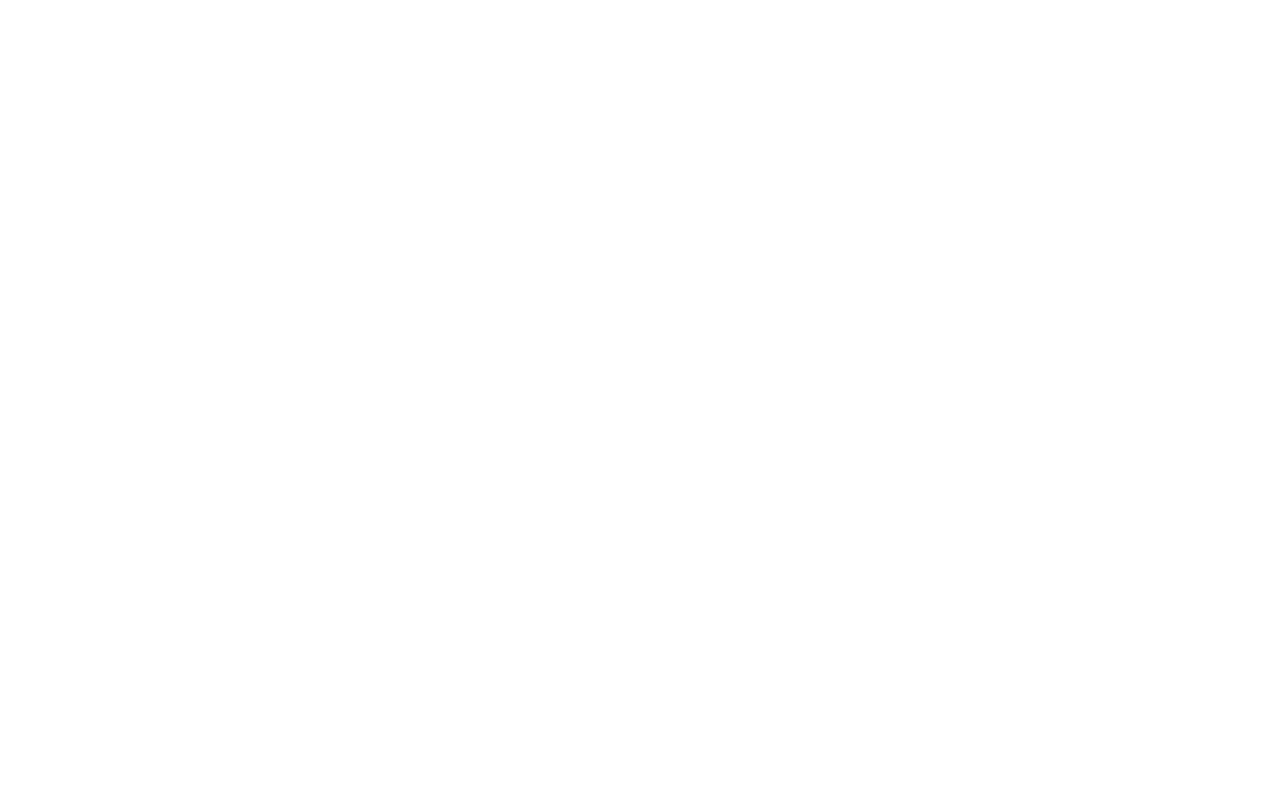
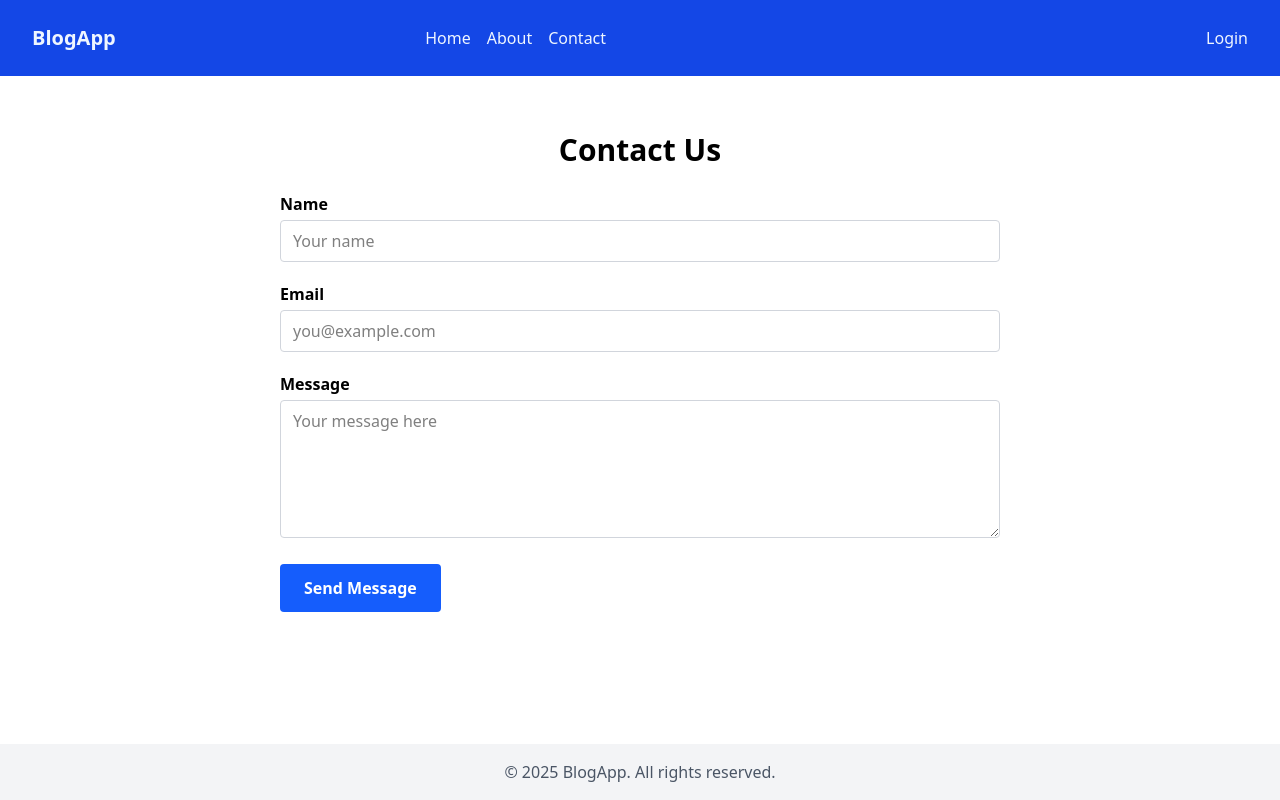
Before and after one commit to masudranam/story-house, a React (Vite) app: page /contact in a window 1280 px wide. Before the commit this address had no page. Built offline with nearby package versions, Linux system fonts and the light colour scheme.

Commit message:
feat improve

```diff
--- a/src/App.tsx
+++ b/src/App.tsx
@@ -1,11 +1,14 @@
 
+import { BrowserRouter } from "react-router-dom";
 import { UserProvider } from "./context/UserContext";
 import AppRoutes from "./routes/AppRoutes";
 
 function App() {
   return (
     <UserProvider>
-       <AppRoutes />
+      <BrowserRouter>
+         <AppRoutes />
+      </BrowserRouter>
     </UserProvider>
 
   );
--- a/src/components/Navbar.tsx
+++ b/src/components/Navbar.tsx
@@ -34,9 +34,9 @@ const Navbar = () => {
       <h1 className="text-xl font-bold">  <Link to="/" >BlogApp</Link></h1>
 
       <div className="space-x-4">
-        <Link to="/" className="hover:underline ">Home</Link>
-        <Link to="#" className="hover:underline">About</Link>
-        <Link to="#" className="hover:underline">Contact</Link>
+        <Link to="/" className="hover:underline">Home</Link>
+        <Link to="/about" className="hover:underline">About</Link>
+        <Link to="/contact" className="hover:underline mr-150">Contact</Link>
 
         {user?.username ? (
           <div className="inline-block relative" ref={dropdownRef}>
--- a/src/components/PostCard.tsx
+++ b/src/components/PostCard.tsx
@@ -1,4 +1,3 @@
-import { MessageCircle, ThumbsUp } from 'lucide-react';
 import { useState } from 'react';
 import { Link } from 'react-router-dom';
 import type { Props } from '../dtos/PostCardProps.dto';
@@ -87,7 +86,7 @@ const PostCard = ({
           <Link
             to={`/profile/${authorId}`}
             onClick={e => e.stopPropagation()}
-            className="text-blue-600 hover:underline"
+            className="text-blue-600 hover:font-bold"
           >
             {author.name}
           </Link>{' '}
--- a/src/main.tsx
+++ b/src/main.tsx
@@ -7,8 +7,6 @@ import './index.css'
 const root = createRoot(document.getElementById('root')!);
 root.render(
   <StrictMode>
-    <BrowserRouter>
         <App />
-    </BrowserRouter>
   </StrictMode>,
 )
--- /dev/null
+++ b/src/pages/About.tsx
@@ -0,0 +1,27 @@
+import React from 'react';
+
+const About = () => {
+  return (
+    <div className="max-w-4xl mx-auto p-6">
+      <h1 className="text-4xl font-bold mb-6 text-center">About Us</h1>
+
+      <p className="mb-4 text-lg leading-relaxed">
+        Welcome to our website! We are passionate about delivering the best content and services
+        to our users. Our mission is to provide valuable information and an excellent user
+        experience.
+      </p>
+
+      <p className="mb-4 text-lg leading-relaxed">
+        Our team consists of experienced professionals who love what they do. We believe in
+        continuous improvement and innovation to serve our community better.
+      </p>
+
+      <p className="mb-4 text-lg leading-relaxed">
+        Thank you for visiting us. If you have any questions or feedback, please don't hesitate
+        to reach out through our contact page.
+      </p>
+    </div>
+  );
+};
+
+export default About;
--- /dev/null
+++ b/src/pages/Contact.tsx
@@ -0,0 +1,74 @@
+import React, { useState } from 'react';
+
+const Contact = () => {
+  const [formData, setFormData] = useState({ name: '', email: '', message: '' });
+
+  const handleChange = (e: React.ChangeEvent<HTMLInputElement | HTMLTextAreaElement>) => {
+    setFormData({ ...formData, [e.target.name]: e.target.value });
+  };
+
+  const handleSubmit = (e: React.FormEvent) => {
+    e.preventDefault();
+    alert(`Thanks for contacting, ${formData.name}!`);
+    setFormData({ name: '', email: '', message: '' });
+  };
+
+  return (
+    <div className="max-w-3xl mx-auto p-6">
+      <h1 className="text-3xl font-bold mb-6 text-center">Contact Us</h1>
+
+      <form onSubmit={handleSubmit} className="space-y-5">
+        <div>
+          <label htmlFor="name" className="block mb-1 font-semibold">Name</label>
+          <input
+            id="name"
+            name="name"
+            type="text"
+            value={formData.name}
+            onChange={handleChange}
+            required
+            className="w-full border border-gray-300 rounded px-3 py-2 focus:outline-none focus:ring-2 focus:ring-blue-500"
+            placeholder="Your name"
+          />
+        </div>
+
+        <div>
+          <label htmlFor="email" className="block mb-1 font-semibold">Email</label>
+          <input
+            id="email"
+            name="email"
+            type="email"
+            value={formData.email}
+            onChange={handleChange}
+            required
+            className="w-full border border-gray-300 rounded px-3 py-2 focus:outline-none focus:ring-2 focus:ring-blue-500"
+            placeholder="you@example.com"
+          />
+        </div>
+
+        <div>
+          <label htmlFor="message" className="block mb-1 font-semibold">Message</label>
+          <textarea
+            id="message"
+            name="message"
+            rows={5}
+            value={formData.message}
+            onChange={handleChange}
+            required
+            className="w-full border border-gray-300 rounded px-3 py-2 resize-y focus:outline-none focus:ring-2 focus:ring-blue-500"
+            placeholder="Your message here"
+          ></textarea>
+        </div>
+
+        <button
+          type="submit"
+          className="bg-blue-600 text-white font-semibold rounded px-6 py-3 hover:bg-blue-700 transition"
+        >
+          Send Message
+        </button>
+      </form>
+    </div>
+  );
+};
+
+export default Contact;
--- a/src/pages/Home.tsx
+++ b/src/pages/Home.tsx
@@ -14,8 +14,6 @@ const Home = () => {
   const [currentPage, setCurrentPage] = useState(1);
   const [totalPages, setTotalPages] = useState(1);
   const [loading, setLoading] = useState(true);
-  const [likesCount, setLikesCount] = useState(0);
-  const [commentsCount, setCommentsCount] = useState(0);
 
   const { user } = useUser();
   const navigate = useNavigate();
@@ -50,7 +48,7 @@ const Home = () => {
     navigate(`/edit-post/${id}`);
   };
 
-  const handleDelete = async (id: string) => {
+  async function handleDelete(id: string) {
     if (confirm('Are you sure you want to delete this post?')) {
       try {
         await API.delete(`/stories/${id}`);
@@ -59,7 +57,7 @@ const Home = () => {
         console.error('Failed to delete post:', error);
       }
     }
-  };
+  }
 
   return (
     <div className="max-w-6xl mx-auto px-4 py-6">
@@ -104,7 +102,7 @@ const Home = () => {
             />
           ))
         ) : (
-          <p className="text-gray-600 col-span-full">No matching posts found.</p>
+          <p className="text-gray-600 col-span-full">No posts found.</p>
         )}
       </div>
 
--- a/src/pages/ProfilePage.tsx
+++ b/src/pages/ProfilePage.tsx
@@ -22,16 +22,16 @@ const Profile = () => {
   const isOwnProfile = !userId || userId === user?.userId;
 
   useEffect(() => {
-
-    // if (!user) {
-    //   navigate('/login');
-    //   return;
-    // }
+   if(user === null)return;
+    if (!user) {
+      navigate('/login');
+      return;
+    }
 
     if (isOwnProfile) {
       setUsername(user?.username ?? 'User');
     }
-  },[userId]);
+  },[user,userId]);
 
   useEffect(() => {
     const fetchPosts = async () => {
--- a/src/pages/postDetails.tsx
+++ b/src/pages/postDetails.tsx
@@ -29,7 +29,6 @@ const PostDetail = () => {
   const [userLiked, setUserLiked] = useState(false);
   const [loading, setLoading] = useState(true);
   const [likeLoading, setLikeLoading] = useState(false);
-
 
   useEffect(() => {
     const fetchPost = async () => {
--- a/src/routes/AppRoutes.tsx
+++ b/src/routes/AppRoutes.tsx
@@ -15,6 +15,8 @@ import AdminLayout from '../layout/AdminLayout';
 import Users from '../pages/admin/Users';
 import Posts from '../pages/admin/Posts';
 import Comments from '../pages/admin/Comments';
+import Contact from '../pages/Contact';
+import About from '../pages/About';
 
 const AppRoutes = () => {
   return (
@@ -28,6 +30,9 @@ const AppRoutes = () => {
         <Route path="profile" element={<Profile />} />
         <Route path="profile/:userId" element={<Profile />} />
         <Route path="edit-post/:id" element={<EditPost />} />
+        <Route path='contact' element={<Contact />} />
+        <Route path='about' element={<About />} />
+
 
         <Route path="settings" element={<Settings />}>
           <Route index element={<UserInfo />} />
```
